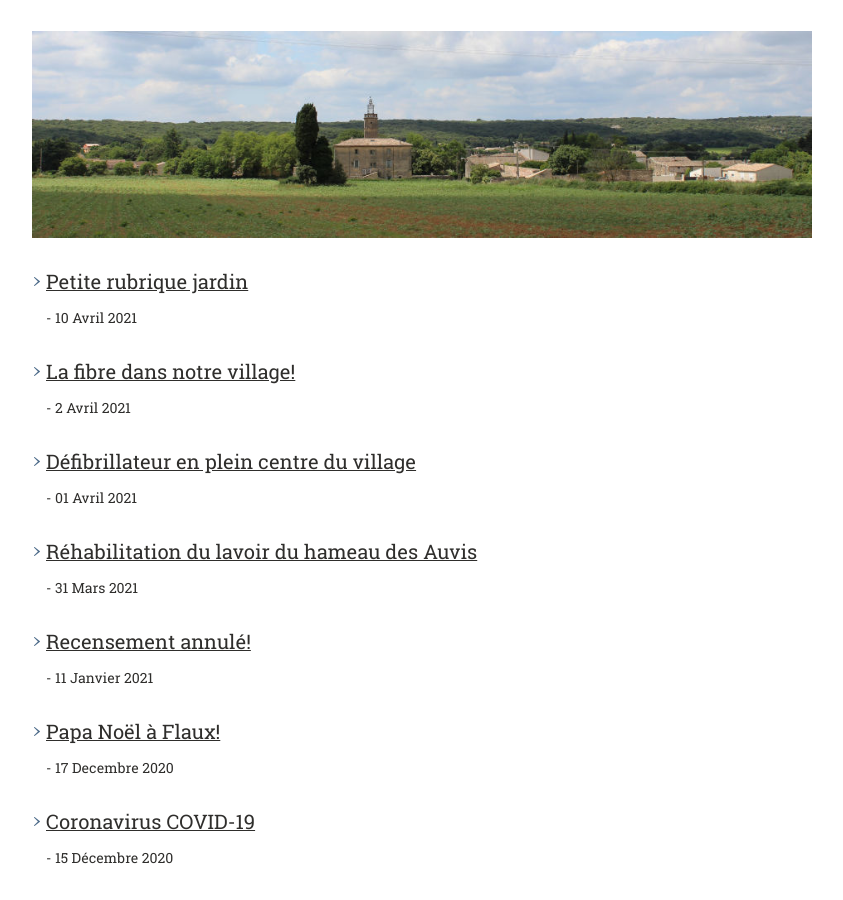
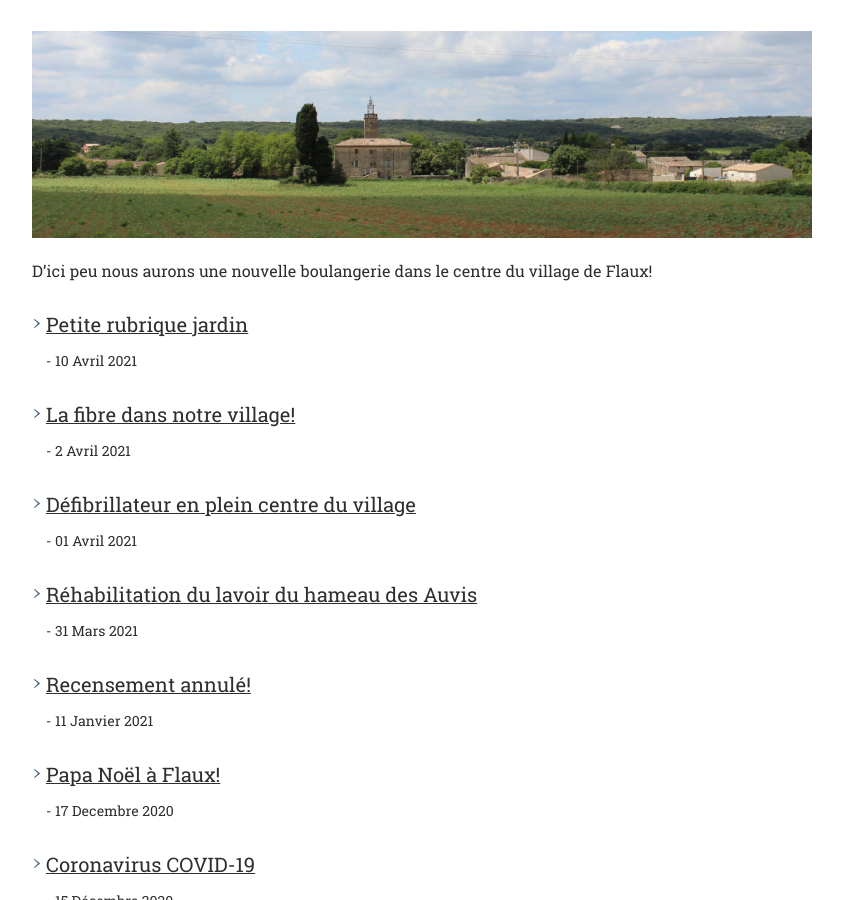
Before and after one commit to Flaux-Village/flaux-village.github.io, a Jekyll site: the page built from actualites.md, in a window 1280 px wide and 900 px high, scrolled down 351 px. Shown: the whole window, without its empty margins (58-901 px from the left). Built offline with Jekyll 4.4.1, drawn with Linux system fonts in a browser that asks for light colours.

Commit message:
Update actualites.md

```diff
--- a/actualites.md
+++ b/actualites.md
@@ -11,6 +11,7 @@ documents:
 
 
 ---
+D'ici peu nous aurons une nouvelle boulangerie dans le centre du village de Flaux!
 
 {% assign sorted = (site.actualites | sort: 'date') | reverse %}
 <ul>
```
